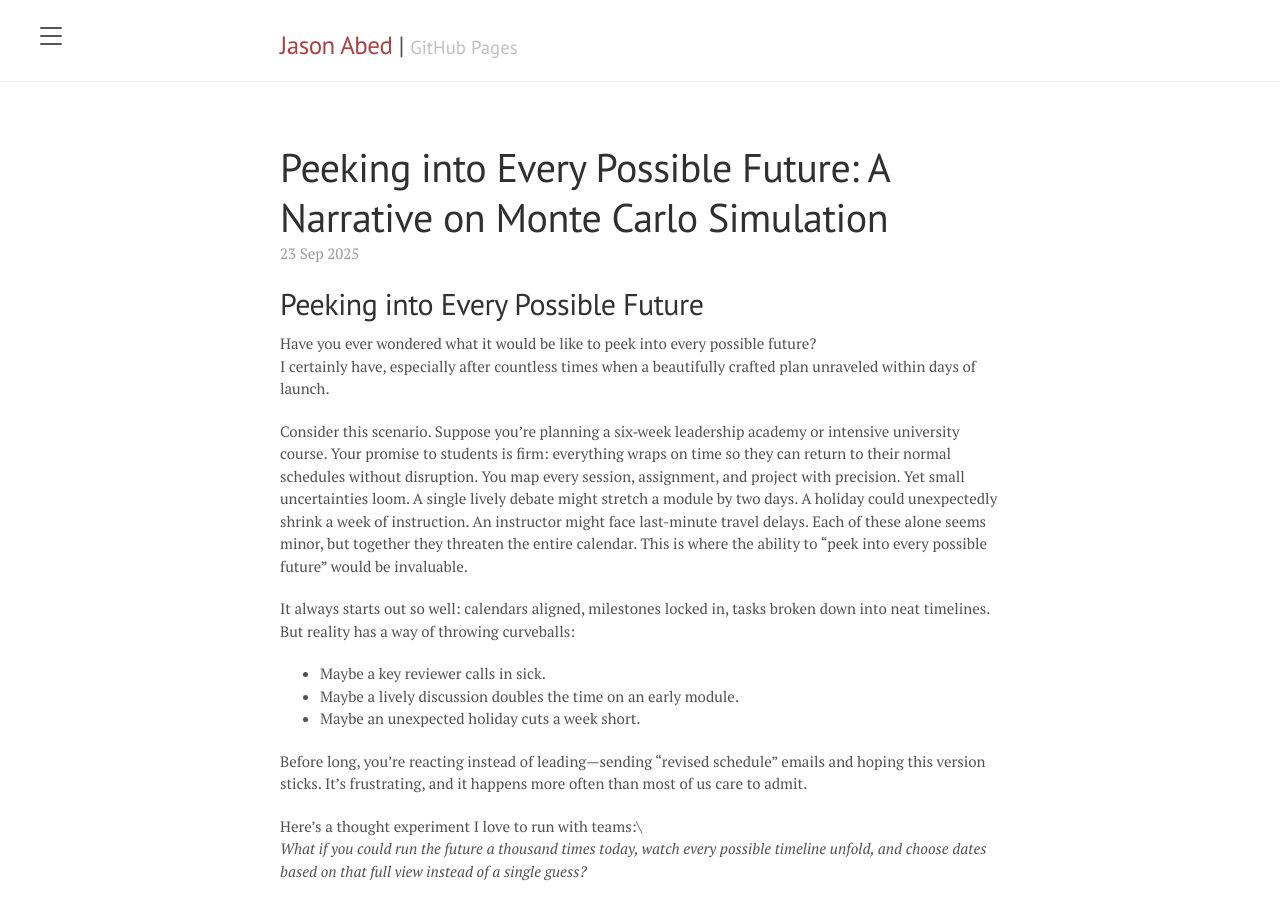
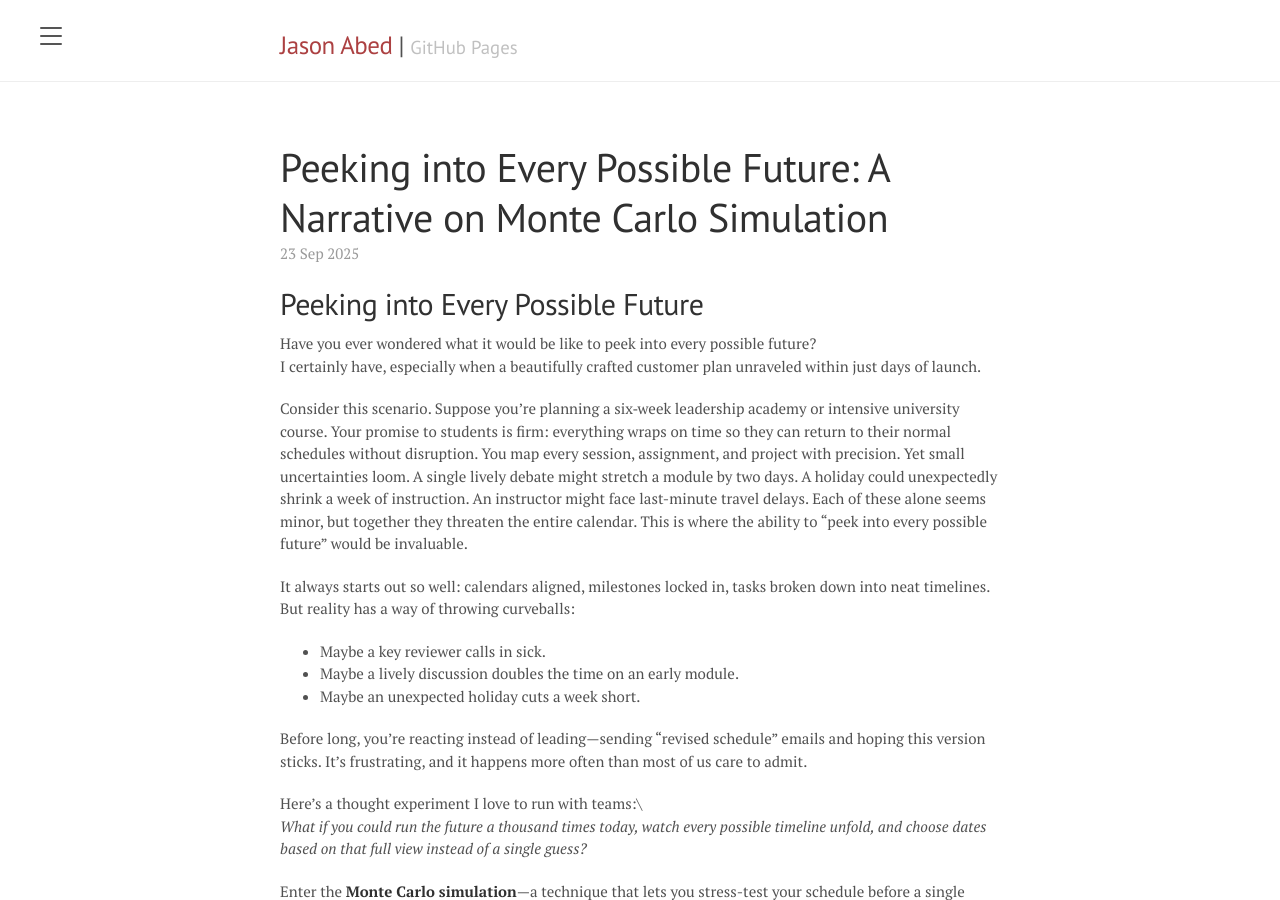
Before and after one commit to j-abed/j-abed.github.io, a Jekyll site: the page built from _posts/2025-09-23-monte-carlo-course-pacing.md, in a window 1280 px wide and 900 px high. Built offline with Jekyll 4.4.1, drawn with Linux system fonts in a browser that asks for light colours; comment, search, counter and statistics services are not loaded; some of the changed lines change nothing that is shown; some of the changed text lies outside the part shown.

Commit message:
article update: Monte Carlo Course Pacing

```diff
--- a/_posts/2025-09-23-monte-carlo-course-pacing.md
+++ b/_posts/2025-09-23-monte-carlo-course-pacing.md
@@ -1,14 +1,16 @@
 ---
 date: 2025-09-23
 description: A story-driven guide to using Monte Carlo simulation for
-  course and project planning---complete with a runnable example and
-  live data files.
+  course and project planning
 layout: post
 tags:
 - planning
 - simulation
 - monte-carlo
 - analytics
+- AI
+- data science
+- business intelligene
 title: "Peeking into Every Possible Future: A Narrative on Monte Carlo
   Simulation"
 ---
@@ -17,8 +19,8 @@
 
 Have you ever wondered what it would be like to peek into every possible
 future?\
-I certainly have, especially after countless times when a beautifully
-crafted plan unraveled within days of launch.
+I certainly have, especially when a beautifully
+crafted customer plan unraveled within just days of launch.
 
 Consider this scenario. Suppose you're planning a six‑week
 leadership academy or intensive university course. Your promise to students is firm: everything wraps on time so they can return to their normal schedules without disruption.
@@ -198,7 +200,7 @@
 
 ------------------------------------------------------------------------
 
-## No-Code Path for Teams
+## No-Code Path for MSFT users/teams
 
 Prefer to stay in a business intelligence tool? Power BI can import the
 same CSVs. You can create a simple measure:
```
Also changed, not shown: 1 other file.
